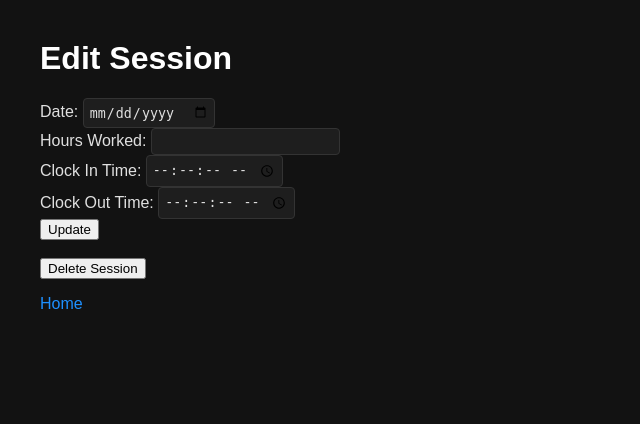
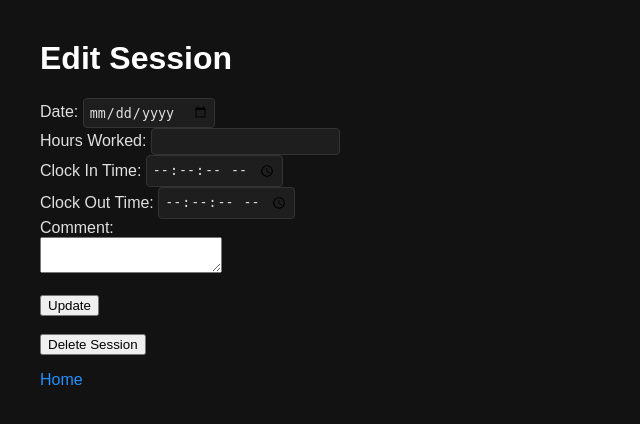
Before and after one commit to TomW1605/time_tracker, a Flask app: page /time_tracker/edit/1 in a window 1280 px wide. Shown: the top 424 px of the page, without its empty margins (0-640 px from the left). Run offline with Flask 3, Linux system fonts and the light colour scheme.

Commit message:
add comments (only on edit page)

```diff
--- a/app.py
+++ b/app.py
@@ -33,6 +33,7 @@ class WorkSession(db.Model):
     hours_worked = db.Column(db.Float, nullable=True)
     clock_in_time = db.Column(db.DateTime, nullable=True)
     clock_out_time = db.Column(db.DateTime, nullable=True)
+    comment = db.Column(db.Text, nullable=True)
 
     def __repr__(self):
         return f'<WorkSession({self.id}, {self.session_type}, {self.date}, {self.hours_worked}, {self.clock_in_time}, {self.clock_out_time})>'
@@ -124,6 +125,7 @@ def api_edit_session(id):
 
         if clock_in_time and clock_out_time:
             session.hours_worked = round((clock_out_time - clock_in_time).total_seconds() / 3600, 1)
+    session.comment = data['comment']
     db.session.commit()
     return jsonify({'message': 'Session updated successfully'}), 200
 
@@ -181,7 +183,8 @@ def api_get_session(id):
         'date': session.date.strftime('%Y-%m-%d'),
         'hours_worked': session.hours_worked,
         'clock_in_time': session.clock_in_time.strftime('%H:%M:%S') if session.clock_in_time else None,
-        'clock_out_time': session.clock_out_time.strftime('%H:%M:%S') if session.clock_out_time else None
+        'clock_out_time': session.clock_out_time.strftime('%H:%M:%S') if session.clock_out_time else None,
+        'comment': session.comment
     }
     return jsonify(session_data)
 
--- a/templates/edit.html
+++ b/templates/edit.html
@@ -21,6 +21,7 @@
                     document.getElementById('clock_in_time').value = data.clock_in_time;
                     document.getElementById('clock_out_time').value = data.clock_out_time;
                 }
+                document.getElementById('comment').value = data.comment;
             })
             .catch(error => console.error('Error:', error));
         }
@@ -30,12 +31,14 @@
             const hoursWorked = document.getElementById('hours_worked').value;
             const clockInTime = document.getElementById('clock_in_time').value;
             const clockOutTime = document.getElementById('clock_out_time').value;
+            const comment = document.getElementById('comment').value;
 
             const data = {
                 date: date,
                 hours_worked: hoursWorked ? parseFloat(hoursWorked) : null,
                 clock_in_time: clockInTime,
-                clock_out_time: clockOutTime
+                clock_out_time: clockOutTime,
+                comment: comment
             };
 
             fetch("{{ url_for('api_edit_session', id=session_id) }}", {
@@ -77,14 +80,19 @@
     <form onsubmit="event.preventDefault(); editSession();">
         Date: <input type="date" id="date" name="date" required><br>
         <div id="hours_worked_container">
-            Hours Worked: <input type="number" step="0.1" id="hours_worked" name="hours_worked"><br>
+            <label for="hours_worked">Hours Worked:</label> <input type="number" step="0.1" id="hours_worked" name="hours_worked"><br>
         </div>
         <div id="clock_in_time_container">
-            Clock In Time: <input type="time" step="1" id="clock_in_time" name="clock_in_time"><br>
+            <label for="clock_in_time">Clock In Time:</label> <input type="time" step="1" id="clock_in_time" name="clock_in_time"><br>
         </div>
         <div id="clock_out_time_container">
-            Clock Out Time: <input type="time" step="1" id="clock_out_time" name="clock_out_time"><br>
+            <label for="clock_out_time">Clock Out Time:</label> <input type="time" step="1" id="clock_out_time" name="clock_out_time"><br>
         </div>
+        <div id="comment_container">
+            <label for="comment">Comment:</label><br>
+            <textarea id="comment" name="comment"></textarea><br>
+        </div>
+        <br>
         <input type="submit" value="Update">
     </form>
     <br>
```
